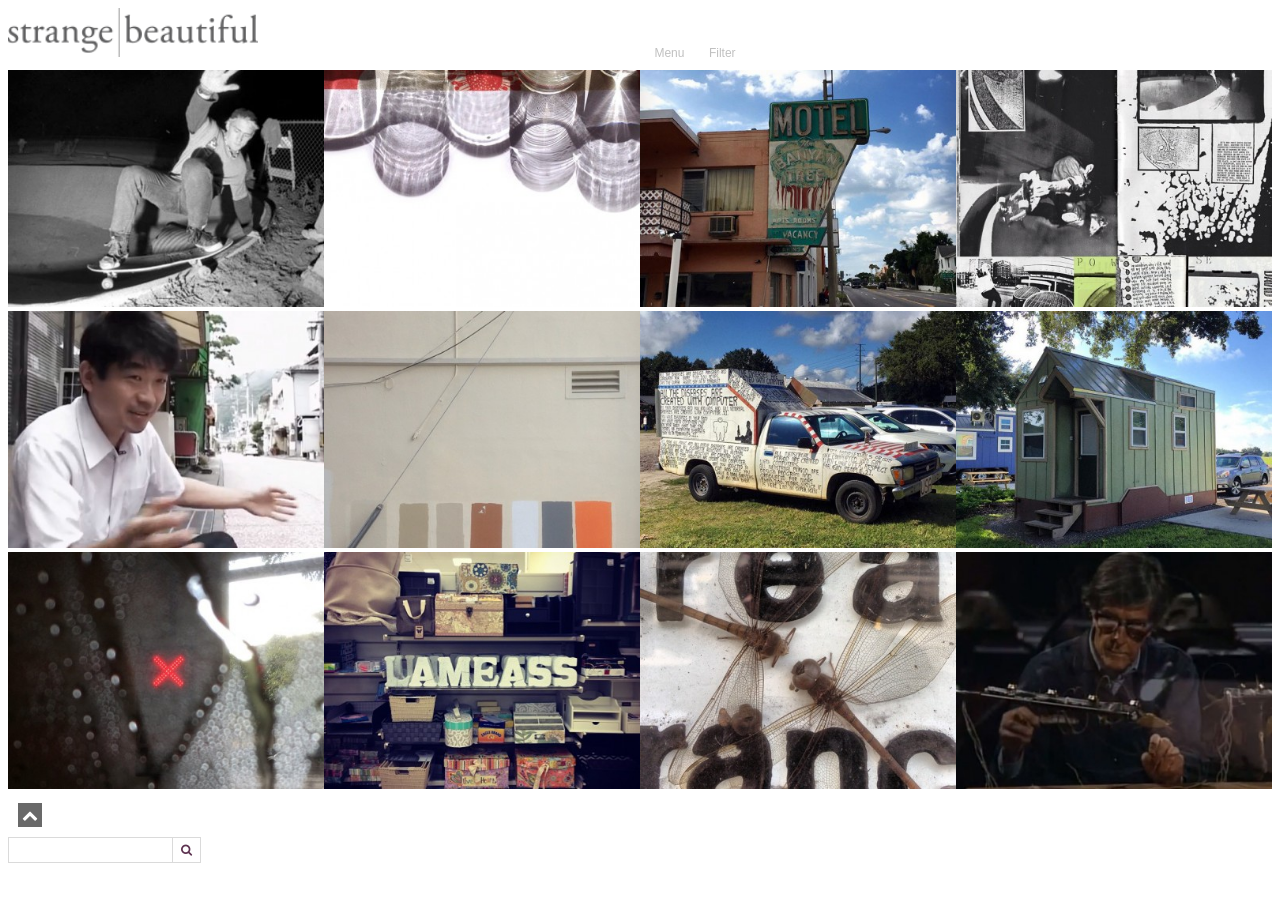
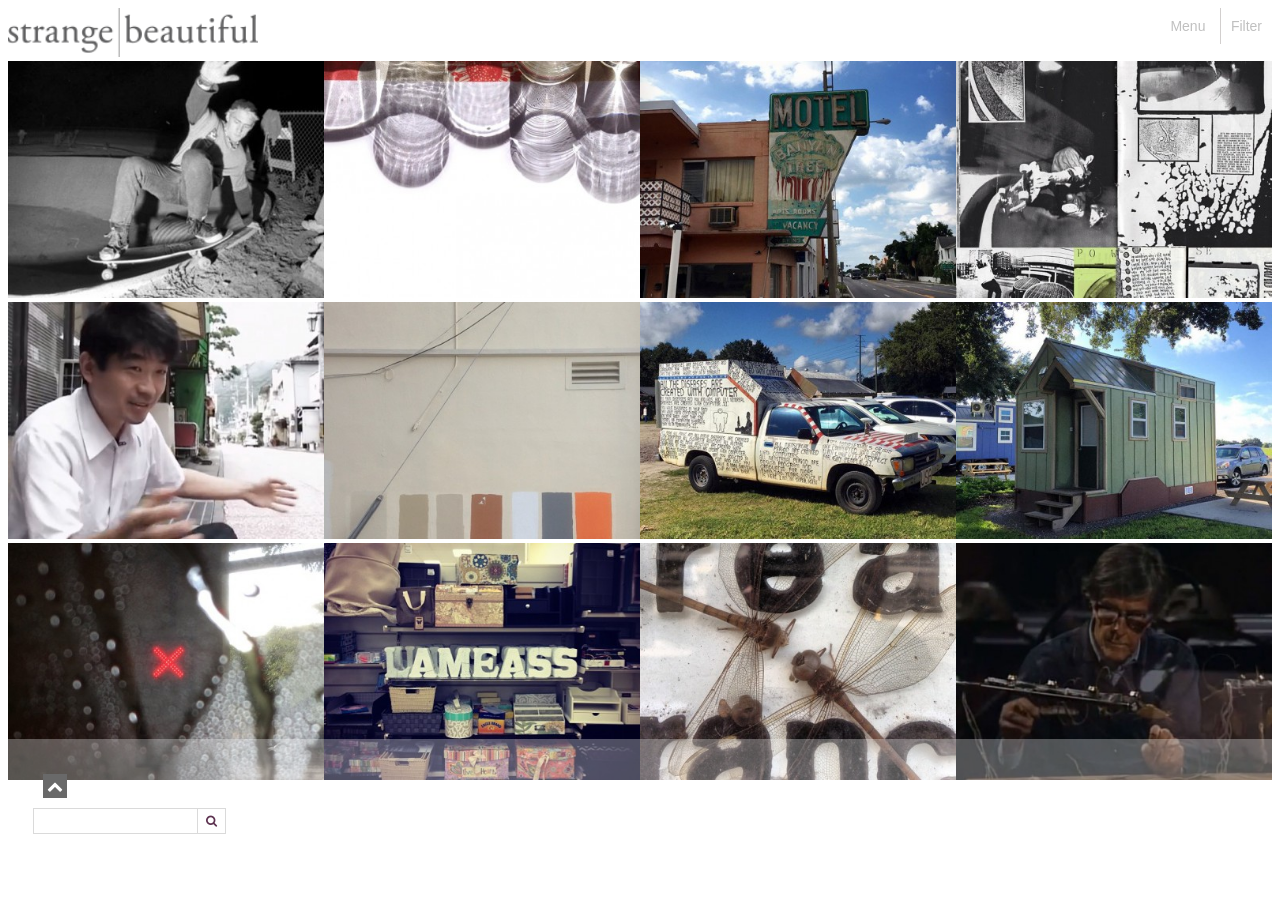
Before and after one commit to nstreetman/assignment-06, a plain HTML site: page index.html in a window 1280 px wide. Before the commit the page ends 871 px from the top, so only its background shows below. Drawn offline with Linux system fonts and the light colour scheme.

Commit message:
Header fixed

```diff
--- a/css/style.css
+++ b/css/style.css
@@ -37,7 +37,7 @@ img{
     padding: 10px;
     text-align: center;
     font-family: sans-serif;
-    font-size: 12px;
+    font-size: 14px;
     text-decoration: none;
   }
 
@@ -60,6 +60,7 @@ img{
   .image-stack div {
     display: inline-block;
     padding: 0px;
+    margin: 0px;
     width: 50%;
   }
 
@@ -149,12 +150,30 @@ Media Screen
       }
 
       .nav-container {
+        float: right;
+      }
+
+      .filter {
+        border-left: 1px #D2CFCE solid;
+      }
+
+      .column-container-footer{
+        background-color: rgba(255, 255, 255, 0.3);
+        position: relative;
+        width: 100%;
+        padding: 25px;
+        top:-45px;
+      }
+
+      .column-container-footer div{
         display: inline-block;
       }
 
-      footer div{
-        display: inline-block;
+      .column-container-footer icon {
+        float: center;
       }
+
+
 
 	}
 
--- a/index.html
+++ b/index.html
@@ -17,7 +17,7 @@
     <div class="nav-container">
         <nav class="menus">
                 <div><a href="www.google.com" alt="Menu">Menu</a></div>
-                <div><a href="www.google.com" alt="Filter">Filter</a></div>
+                <div class="filter"><a href="www.google.com" alt="Filter">Filter</a></div>
         </nav>
     </div>
 </header>
@@ -41,14 +41,14 @@
   <footer>
     <div class="column-container-footer">
         <div class="icon"><i class="fa fa-chevron-up" aria-hidden="true"></i></div>
-    </div>
+
     <form role="search" method="get" id="searchform" class="searchform" action="#" _lpchecked="1">
       <div class="searchboxwrapper">
       <input class="searchbox" type="text" value="" name="s"  id="s">
       <input class="searchsubmit" type="submit" id="searchsubmit" value="">
       </div>
     </form>
-
+  </div>
 </footer>
 </div>
   </body>
```
